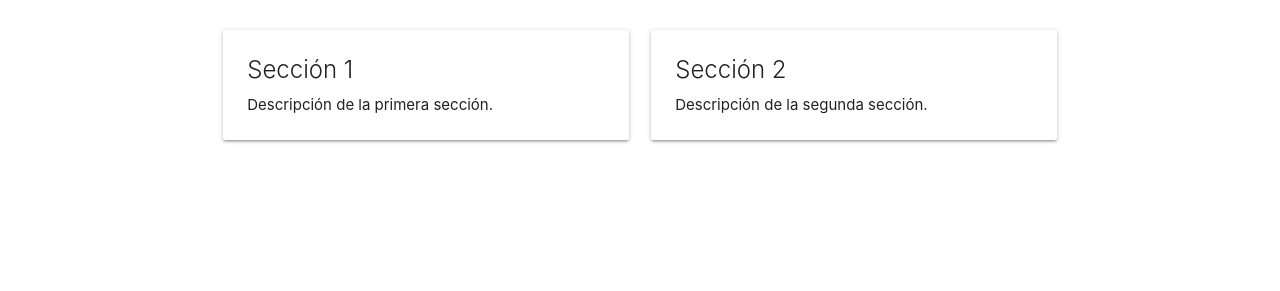
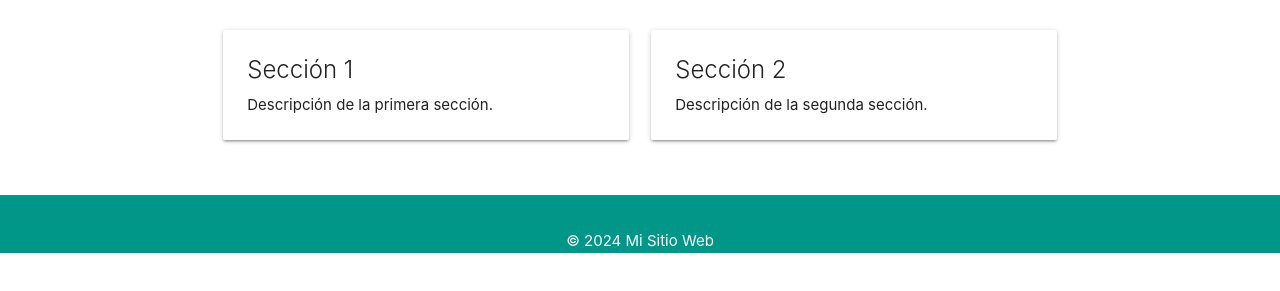
Before and after one commit to Aresdgi/practica-1-tema-4, a plain HTML site: page index.html in a window 1280 px wide. Shown: the part 261-552 px from the top of the page. Drawn offline with nearby package versions, Linux system fonts and the light colour scheme.

Commit message:
add footer

```diff
--- a/index.html
+++ b/index.html
@@ -51,6 +51,12 @@
             </div>
         </div>
     </div>
+    <!-- Footer -->
+    <footer class="page-footer teal">
+        <div class="container">
+            <p class="center-align">© 2024 Mi Sitio Web</p>
+        </div>
+    </footer>
 
 </body>
 
```
